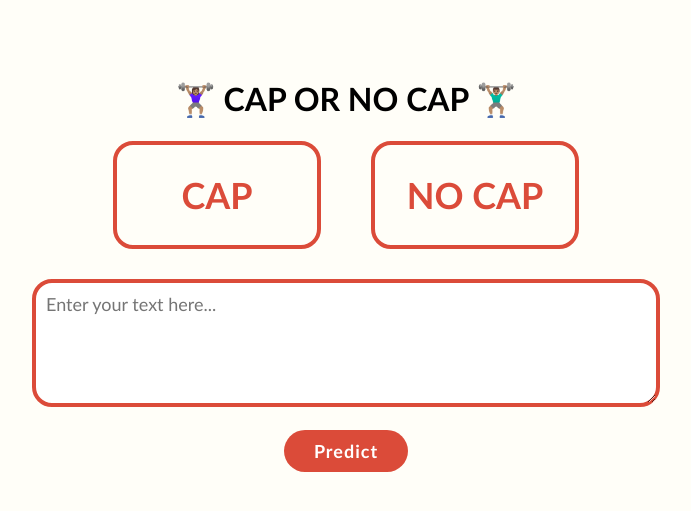
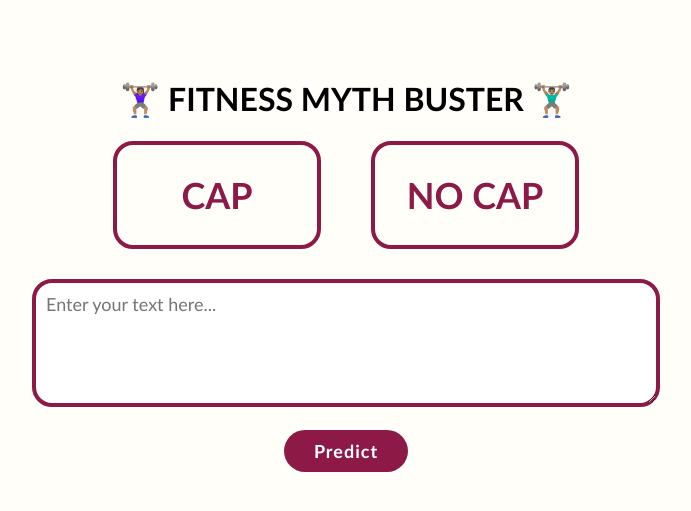
Before and after one commit to okayyananya/cap_or_nocap, a Flask app: page / in a window 1280 px wide. Shown: the top 511 px of the page, without its empty margins (294-985 px from the left). Run offline with Flask 3, Linux system fonts and the light colour scheme; parts of the project's set-up code (start-up, migrations or seed data) failed here and were passed over.

Commit message:
Update index.html

```diff
--- a/templates/index.html
+++ b/templates/index.html
@@ -22,21 +22,21 @@
             display: flex;
             align-items: center;
             justify-content: center;
-            border: 4px solid #db4b39;
+            border: 4px solid #8c1946;
             border-radius: 20px;
             font-size: 36px;
             font-weight: bold;
-            color: #db4b39;
+            color: #8c1946;
             transition: all 0.3s;
         }
         .active {
-            background-color: #db4b39;
+            background-color: #8c1946;
             color: white;
         }
         textarea {
             width: 600px;
             height: 100px;
-            border: 4px solid #db4b39;
+            border: 4px solid #8c1946;
             border-radius: 20px;
             padding: 10px;
             font-size: 18px;
@@ -44,7 +44,7 @@
             font-family: 'Optima', sans-serif;
         }
         .button {
-            background-color: #db4b39;
+            background-color: #8c1946;
             color: white;
             font-size: 18px;
             border: none;
@@ -58,7 +58,7 @@
     </style>
 </head>
 <body>
-    <h1>🏋🏽‍♀️ CAP OR NO CAP 🏋🏽‍♂️</h1>
+    <h1>🏋🏽‍♀️ FITNESS MYTH BUSTER 🏋🏽‍♂️</h1>
     <form action="/predict" method="POST">
         <div class="container">
             <div class="box {% if prediction == 'CAP' %}active{% endif %}">CAP</div>
```
